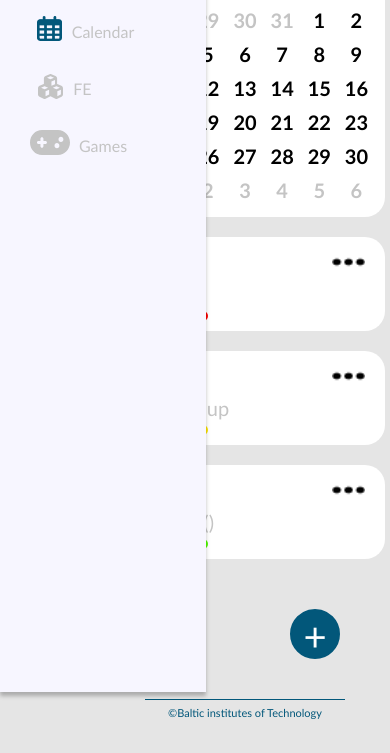
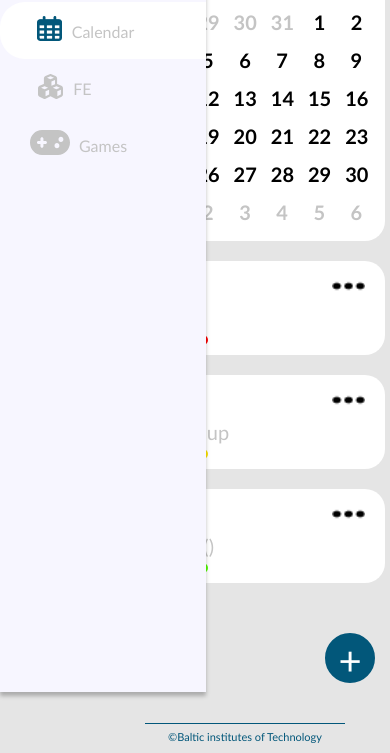
Before and after one commit to inga-lin/penktadienis, a website: page calendar.html in a window 390 px wide. Shown: the part 152-905 px from the top of the page. Before the commit the page ends 881 px from the top, so only its background shows below. Drawn offline with Linux system fonts and the light colour scheme.

Commit message:
pataisymas

```diff
--- a/calendar.html
+++ b/calendar.html
@@ -17,7 +17,7 @@
             <img class="logo-line2" src="./assets/Line.svg" alt="">
         </div>
         <div class="home home-color">
-            <img src="./assets/Home.svg" alt="Home">
+            <img src="./assets/pilkas-namas.png" alt="Home">
             <a href="./index.html">Home</a>
         </div>
         <div class="calendar calendar-color">
--- a/css/calendar.css
+++ b/css/calendar.css
@@ -1,3 +1,8 @@
+.calendar-color {
+    background: #FFFFFF;
+    border-radius: 25px 0px 0px 25px;
+}
+
 .red-color {
     background-color: #FC0000;
     width: 40%;
@@ -135,7 +140,7 @@
 
 li {
     list-style-type: none;
-    padding: 10px;
+    padding: 13px;
     font-size: 25px;
 }
 
@@ -156,8 +161,11 @@ li {
 }
 
 .days1 > li {
-    width: 100%;
+    /*width: 100%;*/
     text-align: center;
+    height: 56px;/**/
+    width: 90%;/**/
+    margin: 2px;/**/
 }
 
 .days1 > li:hover {
@@ -165,7 +173,9 @@ li {
     background-color: #02577A;
     border-radius: 50%;
     cursor: pointer;
+
 }
+
 
 @media (max-width: 1150px){
     .calendar-content {
@@ -185,7 +195,8 @@ li {
     }
 
     .plus > p {
-        margin-left: auto;
+        /*margin-left: auto;*//**/
+       margin-left: calc(50% - -170px); /**/
     }
 
     body {
@@ -209,6 +220,12 @@ li {
         width: 450px;
         margin-left: calc(50% - 175px);
 
+    }
+    .days1 > li { /**/
+        width: 100%;
+        text-align: center;
+        height: auto;/**/
+        margin: 0px;/**/
     }
 }
 
@@ -257,6 +274,17 @@ li {
     .scss, .react, .php {
         padding: 10px 20px;
     }
+
+    .days1 > li {
+        text-align: center;
+        height: auto;/**/
+        width: 100%;/**/
+        padding: 14px;/**/
+    }
+
+    .plus > p {
+       margin-left: calc(50% - -140px); /**/
+    }
 }
 @media (max-width: 550px){
     .calendar-scss {
@@ -273,6 +301,15 @@ li {
         width: 250px;
         margin: auto;
     }
+
+    .days1 > li {
+        width: 100%;/**/
+        padding: 10px;/**/
+    }
+
+    .plus > p {
+        margin-left: calc(50% - -120px); /**/
+     }
 }
 
 @media (max-width: 500px){
@@ -286,7 +323,17 @@ li {
         margin-left: calc(50% - 100px);
 
     }
+
+    .days1 > li {
+        padding: 6px;/**/
+        margin: 1px;
+    }
+
+    .plus > p {
+        margin-left: calc(50% - -90px); /**/
+     }
 }
+
 
 @media (max-width: 450px){
     .calendar-scss {
@@ -304,6 +351,10 @@ li {
         width: 200px;
         margin: auto;
     }
+
+    .plus > p {
+        margin-left: calc(50% - -80px); /**/
+     }
 }
 
 @media (max-width: 380px){
@@ -333,6 +384,9 @@ li {
     .react img , .php img, .scss img {
         height: 20px;
     }
+    .plus > p {
+        margin-left: calc(50% - -60px); /**/
+     }
 
 }
 
@@ -341,7 +395,7 @@ li {
 }
 
 .home > img {
-    color: #C4C4C4;
+    color: #e03333;
 }
 
 .calendar-color {
--- a/css/css.css
+++ b/css/css.css
@@ -1,4 +1,5 @@
 /*content*/
+
 
 .content {
     background-color: #E5E5E5;
--- a/css/layout.css
+++ b/css/layout.css
@@ -13,6 +13,10 @@ body {
     max-width: 100vw;
     height: 100vh;
     background-color: #E5E5E5;
+}
+.home-col {
+    background: #FFFFFF;
+    border-radius: 25px 0px 0px 25px;
 }
 
 .navbar {
```
Also changed, not shown: index.html (+1 -1 lines), assets/pilkas-namas.png (added).
